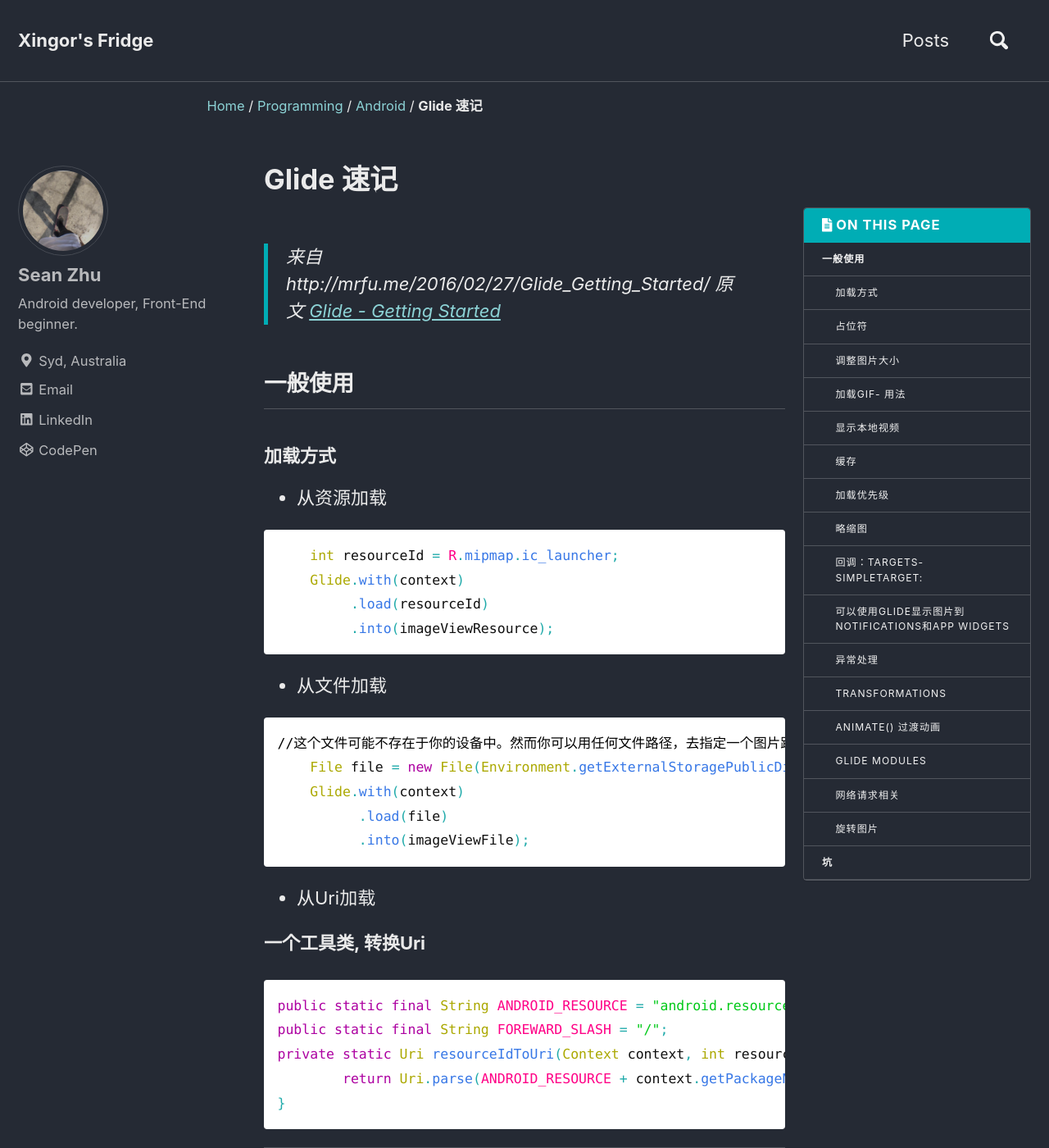
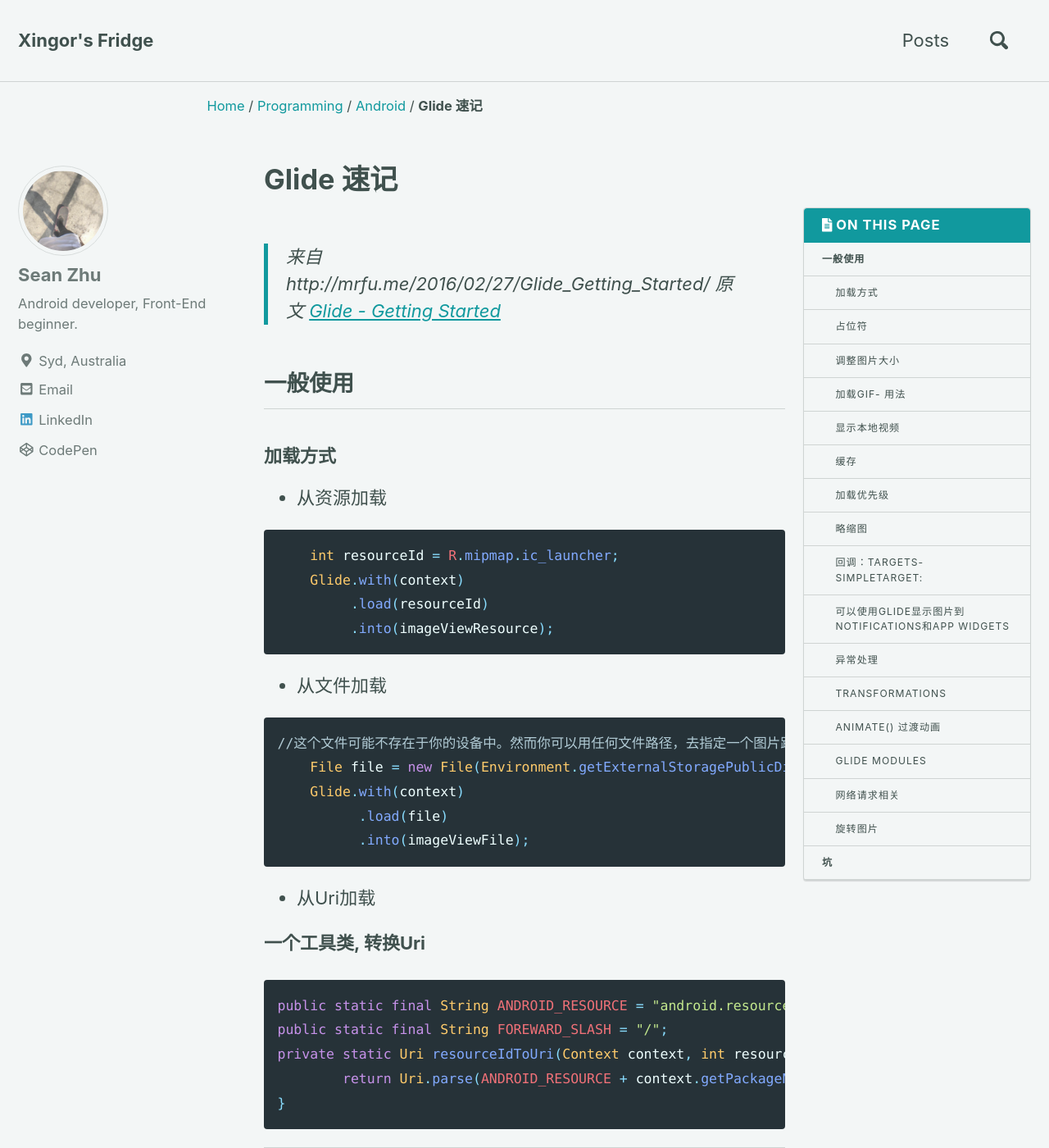
Before and after one commit to SeanZom/SeanZom.github.io, a Jekyll site: the page built from _posts/2016-04-27-glide-速记.md, in a window 1280 px wide and 1400 px high. Shown: the whole window at 82% size. Built offline with Jekyll 4.4.1, drawn with Linux system fonts in a browser that asks for light colours; nearby versions of some CDN libraries.

Commit message:
Update _config.yml

```diff
--- a/_config.yml
+++ b/_config.yml
@@ -16,7 +16,7 @@
 
 
 remote_theme: "mmistakes/minimal-mistakes"
-minimal_mistakes_skin    : "dark" # "default", "air", "aqua", "contrast", "dark", "dirt", "neon", "mint", "plum", "sunrise"
+minimal_mistakes_skin    : "mint" # "default", "air", "aqua", "contrast", "dark", "dirt", "neon", "mint", "plum", "sunrise"
 
 # Site Settings
 locale                   : "en-US"
```
